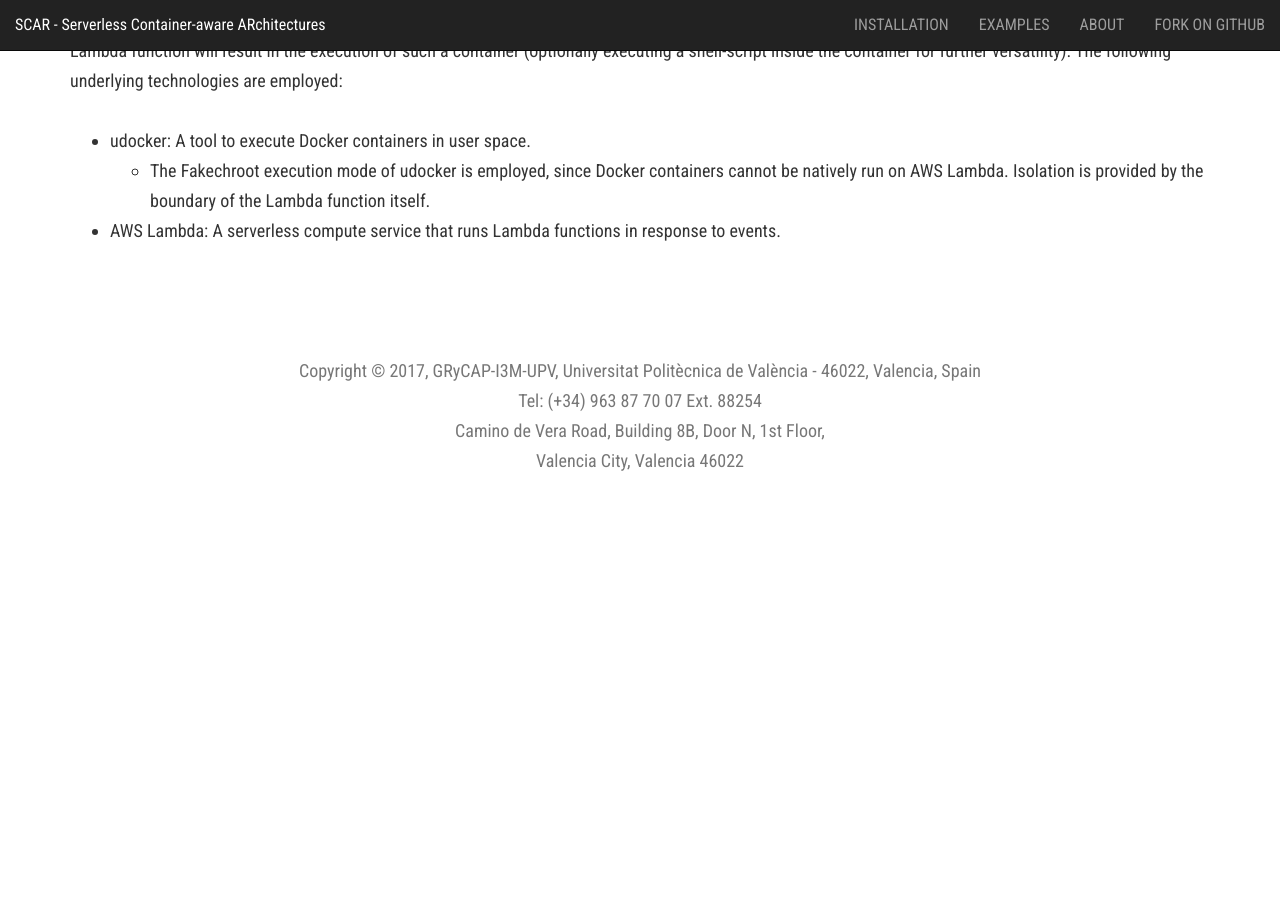
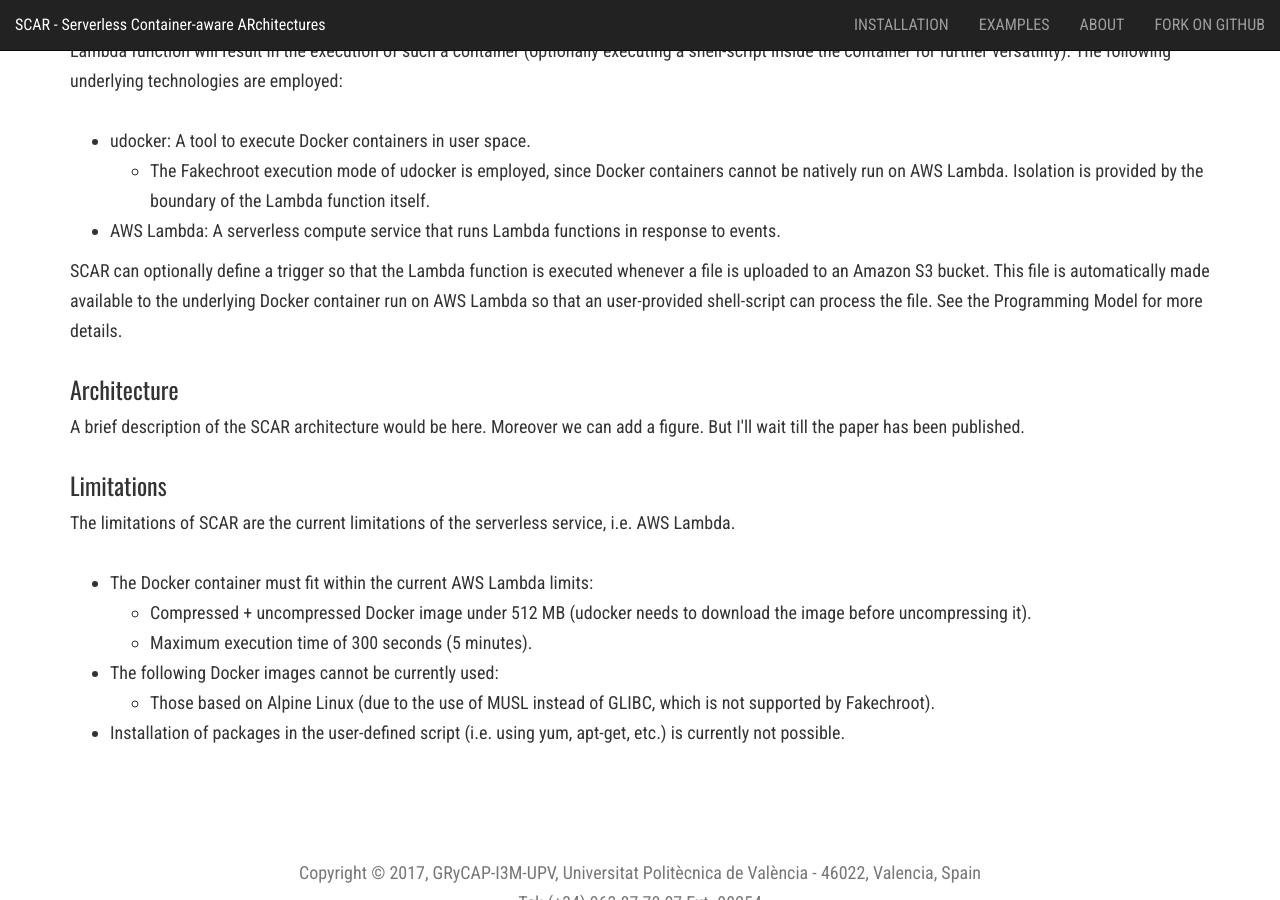
Before and after one commit to amcaar/try.github.io, a Jekyll site: the page built from index.html, in a window 1280 px wide and 900 px high, scrolled down 933 px. Built offline with Jekyll 4.4.1, drawn with Linux system fonts in a browser that asks for light colours; nearby versions of some CDN libraries; the list of posts is cut into pages by our own code; before the commit the page ends 1439 px from its top, so only the background shows below that.

Commit message:
Add more info

```diff
--- a/index.html
+++ b/index.html
@@ -17,3 +17,21 @@
                         </ul>
                         <li> AWS Lambda: A serverless compute service that runs Lambda functions in response to events. </li>
                     </ul>
+                    <p> SCAR can optionally define a trigger so that the Lambda function is executed whenever a file is uploaded to an Amazon S3 bucket. This file is automatically made available to the underlying Docker container run on AWS Lambda so that an user-provided shell-script can process the file. See the Programming Model for more details.</p>
+                    <h3> Architecture </h3>
+                    <p> A brief description of the SCAR architecture would be here. Moreover we can add a figure. But I'll wait till the paper has been published.
+                    </p>
+                    <h3> Limitations </h3>
+                    <p> The limitations of SCAR are the current limitations of the serverless service, i.e. AWS Lambda.</p>
+                    <ul>
+                        <li>The Docker container must fit within the current AWS Lambda limits:  </li>
+                        <ul>
+                           <li> Compressed + uncompressed Docker image under 512 MB (udocker needs to download the image before uncompressing it).</li>
+                           <li> Maximum execution time of 300 seconds (5 minutes).</li>
+                        </ul>
+                        <li> The following Docker images cannot be currently used:  </li>
+                        <ul>
+                           <li> Those based on Alpine Linux (due to the use of MUSL instead of GLIBC, which is not supported by Fakechroot).</li>
+                        </ul>
+                        <li> Installation of packages in the user-defined script (i.e. using yum, apt-get, etc.) is currently not possible.</li>
+                    </ul>
```
